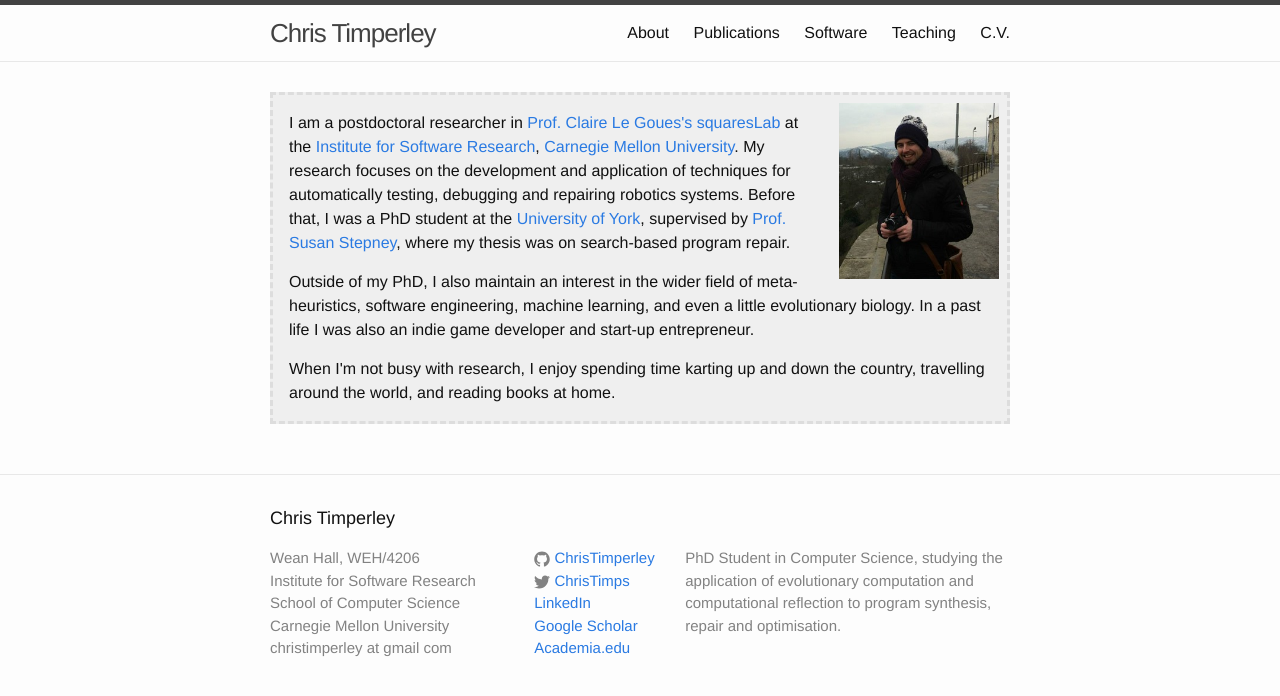
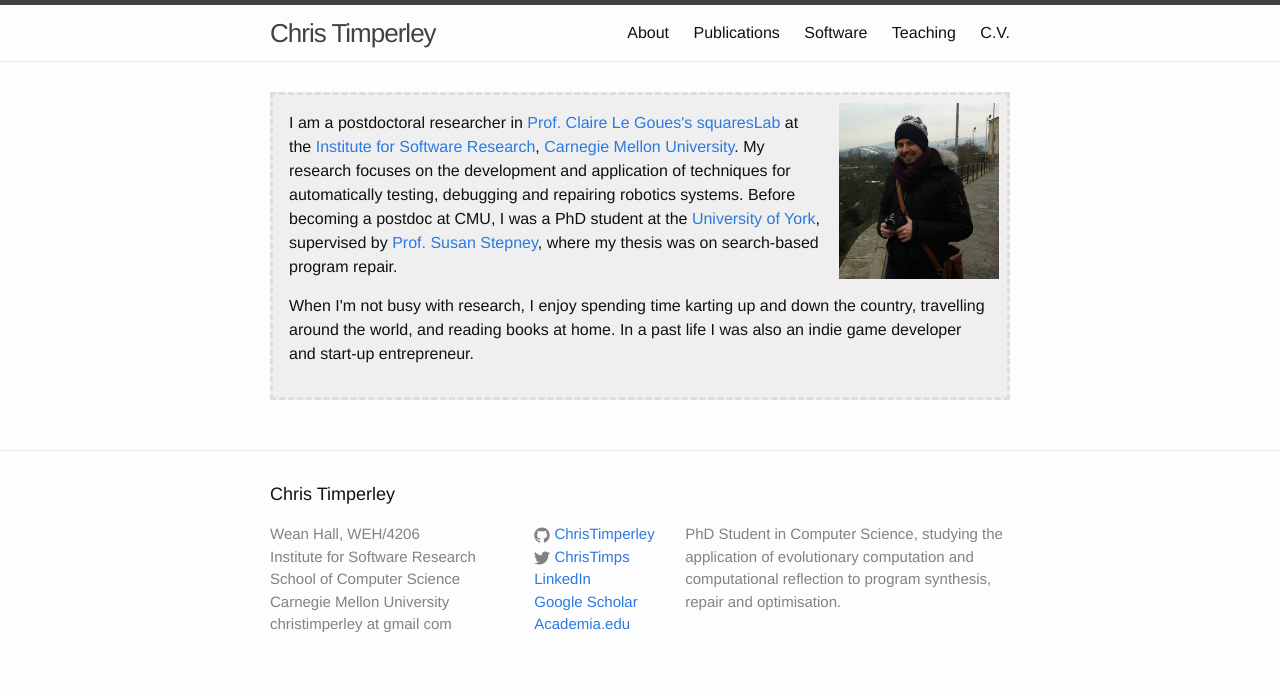
Before and after one commit to ChrisTimperley/ChrisTimperley.github.io, a Jekyll site: the page built from index.html, in a window 1280 px wide. Shown: the top 696 px of the page. Built offline with Jekyll 4.4.1, drawn with Linux system fonts in a browser that asks for light colours.

Commit message:
tweaked index

```diff
--- a/index.html
+++ b/index.html
@@ -13,21 +13,16 @@ layout: default
       <a href="https://www.cmu.edu/">Carnegie Mellon University</a>.
       My research focuses on the development and application of techniques for
       automatically testing, debugging and repairing robotics systems.
-      Before that, I was a PhD student at the <a href="http://www.york.ac.uk">University of York</a>,
+      Before becoming a postdoc at CMU,
+      I was a PhD student at the <a href="http://www.york.ac.uk">University of York</a>,
       supervised by <a href="http://www-users.cs.york.ac.uk/susan/">Prof. Susan Stepney</a>,
       where my thesis was on search-based program repair.
       </p>
 
       <p>
-        Outside of my PhD, I also maintain an interest in the wider field of
-        meta-heuristics, software engineering, machine learning, and even
-        a little evolutionary biology.
-        In a past life I was also an indie game developer and start-up entrepreneur.
-      </p>
-
-      <p style='margin-bottom: 0'>
         When I'm not busy with research, I enjoy spending time karting up and down the country,
         travelling around the world, and reading books at home.
+        In a past life I was also an indie game developer and start-up entrepreneur.
       </p>
     </div>
     <div style='clear:both'></div>
```
